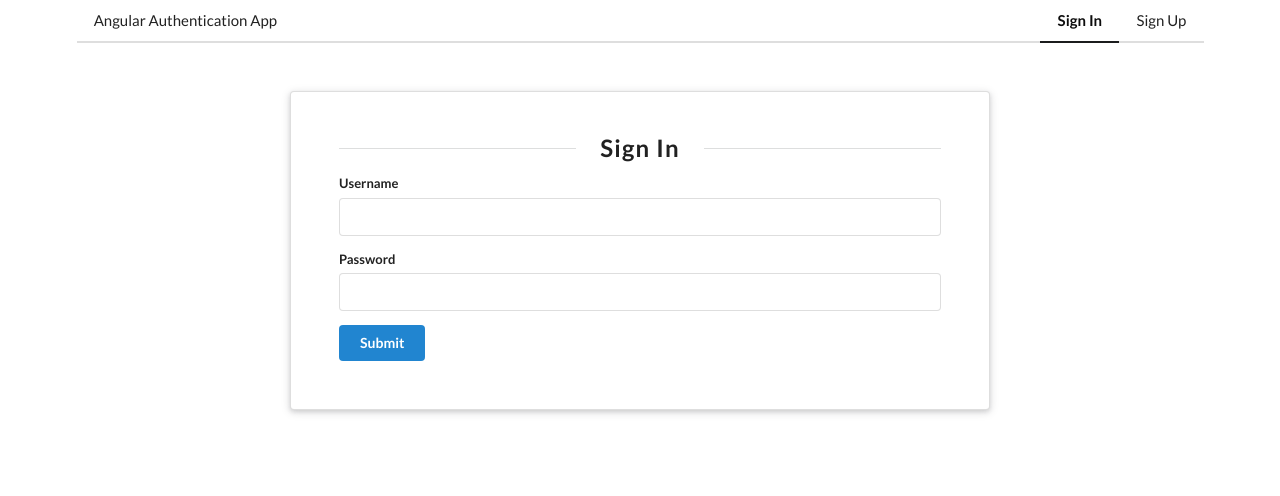
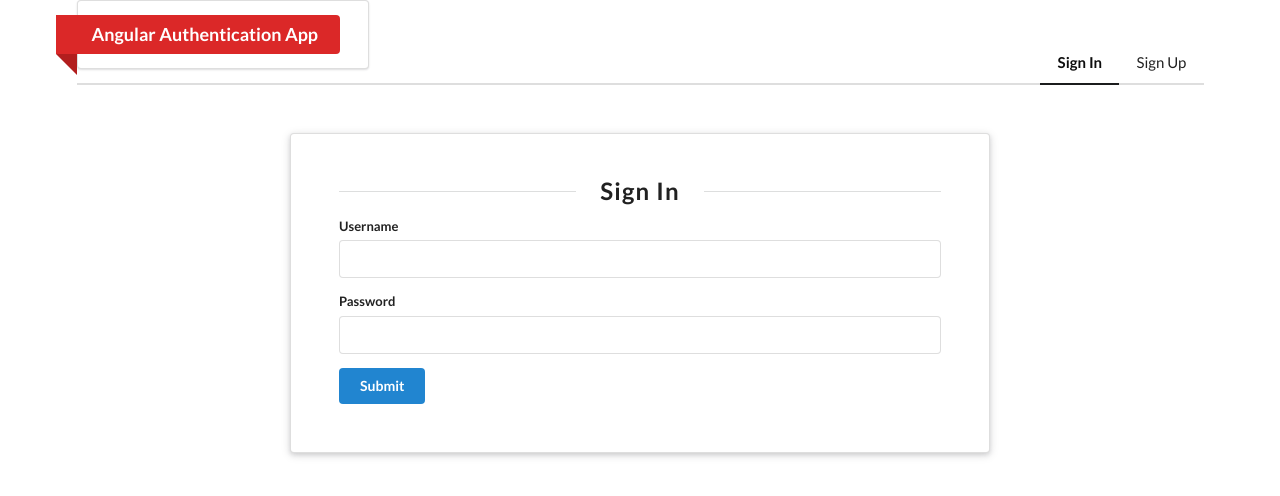
Before and after one commit to sidsid14/uhg_test, an Angular app: page / in a window 1280 px wide. Shown: the top 496 px of the page. Built offline with nearby package versions, Linux system fonts and the light colour scheme; no server answers.

Commit message:
Updated nav styling

```diff
--- a/src/app/app.component.html
+++ b/src/app/app.component.html
@@ -1,6 +1,9 @@
 <div class="ui container">
   <div class="ui secondary pointing large menu">
-    <a routerLink="/" class="item">Angular Authentication App</a>
+    <div class="ui  segment">
+        <a routerLink="/" class="ui red ribbon label header">Angular Authentication App</a>
+    </div>
+    <a  class="item header"></a>
     <div class="right menu">
       <ng-container *ngIf="signedin$ | async">
         <a class="ui item" routerLink="/dashboard" routerLinkActive="active">
```
